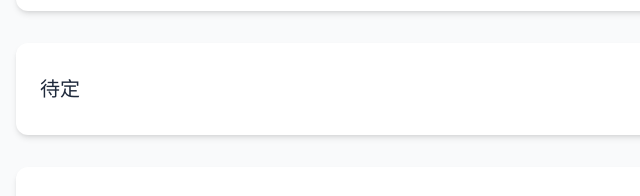
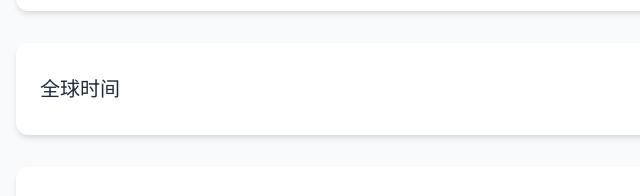
Before and after one commit to WaterChisato/zdy.web.3, a plain HTML site: page index.html in a window 1280 px wide. Shown: the part 573-769 px from the top of the page, 0-640 px from the left. Drawn offline with nearby package versions, Linux system fonts and the light colour scheme.

Commit message:
Update index.html

```diff
--- a/index.html
+++ b/index.html
@@ -75,8 +75,8 @@
       { text: "gay名字查询", link: "https://waterchisato.github.io/gayname" },
       { text: "我们需要更多小雪", link: "https://waterchisato.github.io/WeHaveManyNiHaHaHa/" },
       { text: "水喝千束的迷你游戏库", link: "https://waterchisato.github.io/game" },
-      { text: "待定", link: "https://waterchisato.github.io/zdy.web.daiding" },
-      { text: "待定", link: "https://waterchisato.github.io/zdy.web.daiding" },
+      { text: "全球时间", link: "https://waterchisato.github.io/zdy.web.daiding" },
+      { text: "待定", link: "https://waterchisato.github.io/a/time.html" },
       { text: "待定", link: "https://waterchisato.github.io/zdy.web.daiding" },
       { text: "待定", link: "https://waterchisato.github.io/zdy.web.daiding" },
       { text: "待定", link: "https://waterchisato.github.io/zdy.web.daiding" },
```
